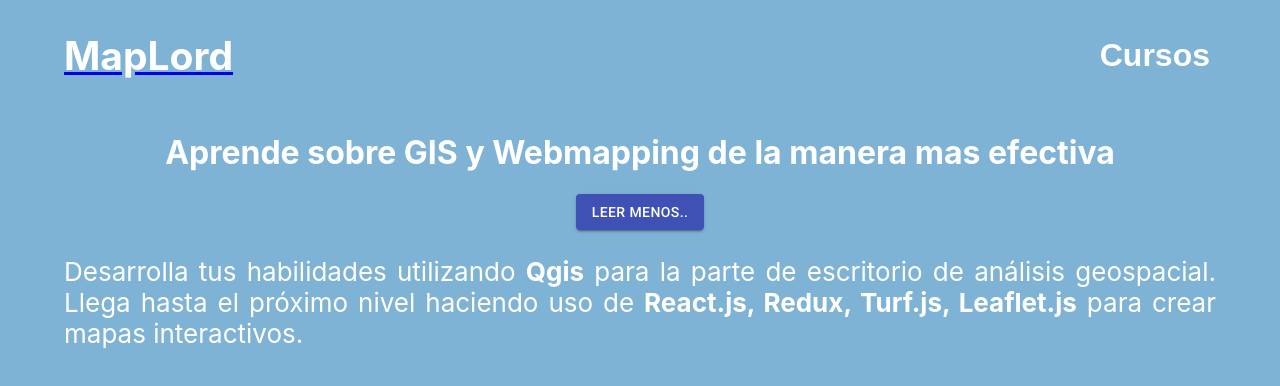
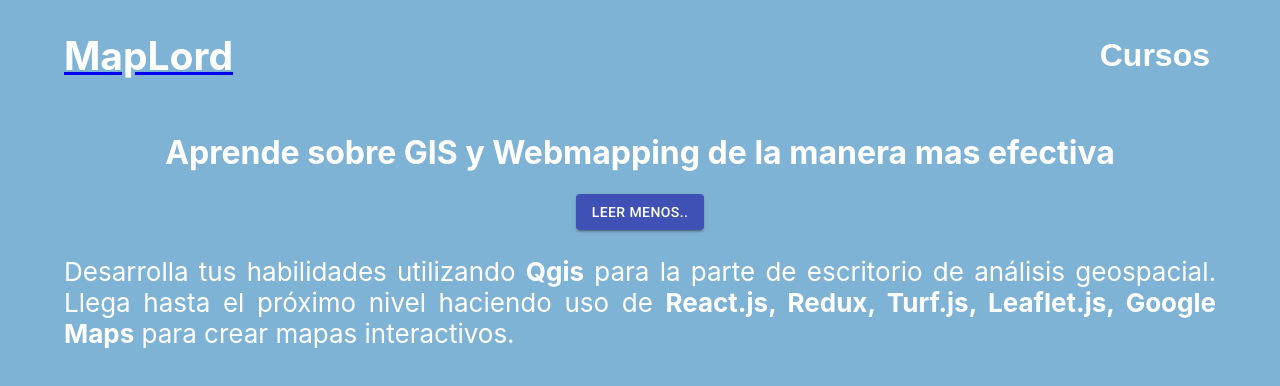
Before and after one commit to millord/tutoriales, a React (Create React App) app: page / in a window 1280 px wide. Both pictures are taken after a click on the button "LEER MAS...". Shown: the top 386 px of the page. Built offline with nearby package versions, Linux system fonts and the light colour scheme.

Commit message:
added google maps to the package

```diff
--- a/src/Toggle.js
+++ b/src/Toggle.js
@@ -21,8 +21,8 @@ export const Toggle = () => {
           Desarrolla tus habilidades utilizando <strong> Qgis</strong> para la
           parte de escritorio de análisis geospacial. Llega hasta el próximo
           nivel haciendo uso de{" "}
-          <strong>React.js, Redux, Turf.js, Leaflet.js</strong> para crear mapas
-          interactivos.
+          <strong>React.js, Redux, Turf.js, Leaflet.js, Google Maps</strong>{" "}
+          para crear mapas interactivos.
         </animated.p>
       </div>
     </div>
```
Also changed, not shown: 1 other file (tests, documents, lock files or other folders).
